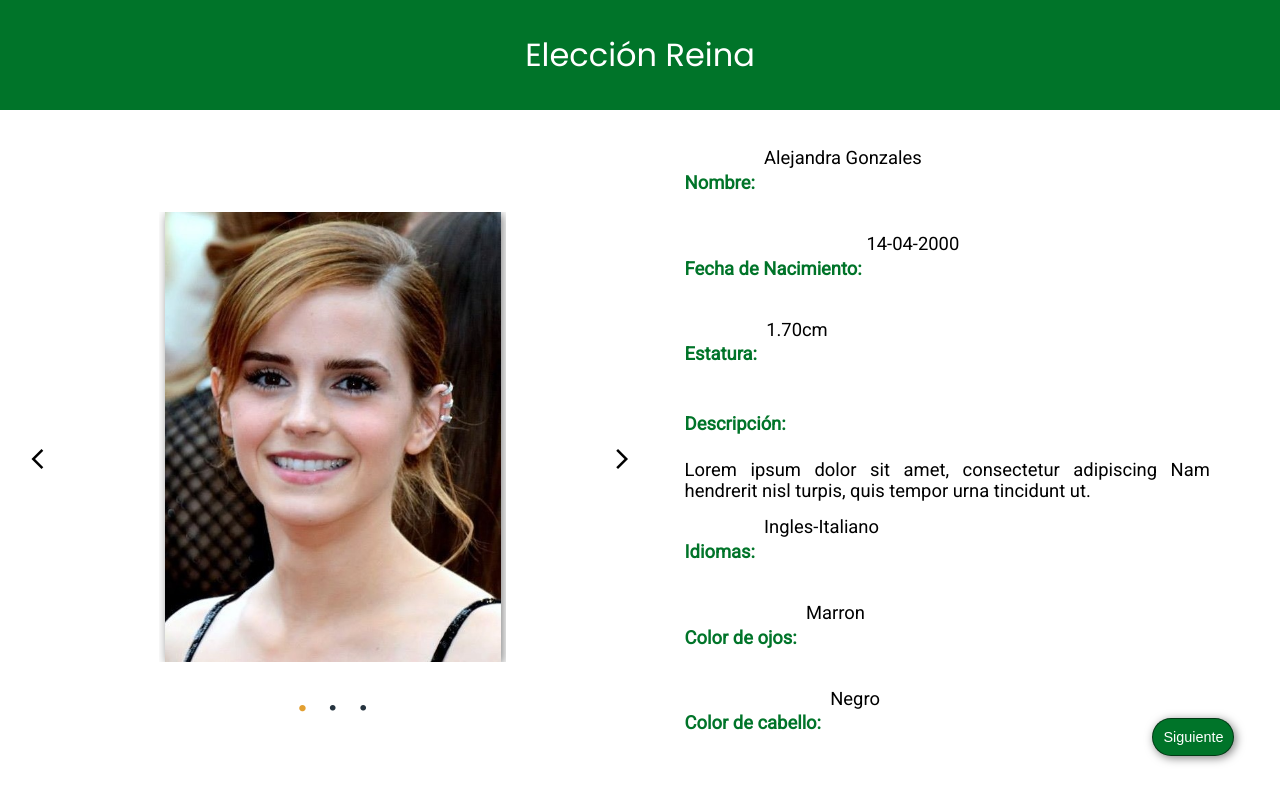
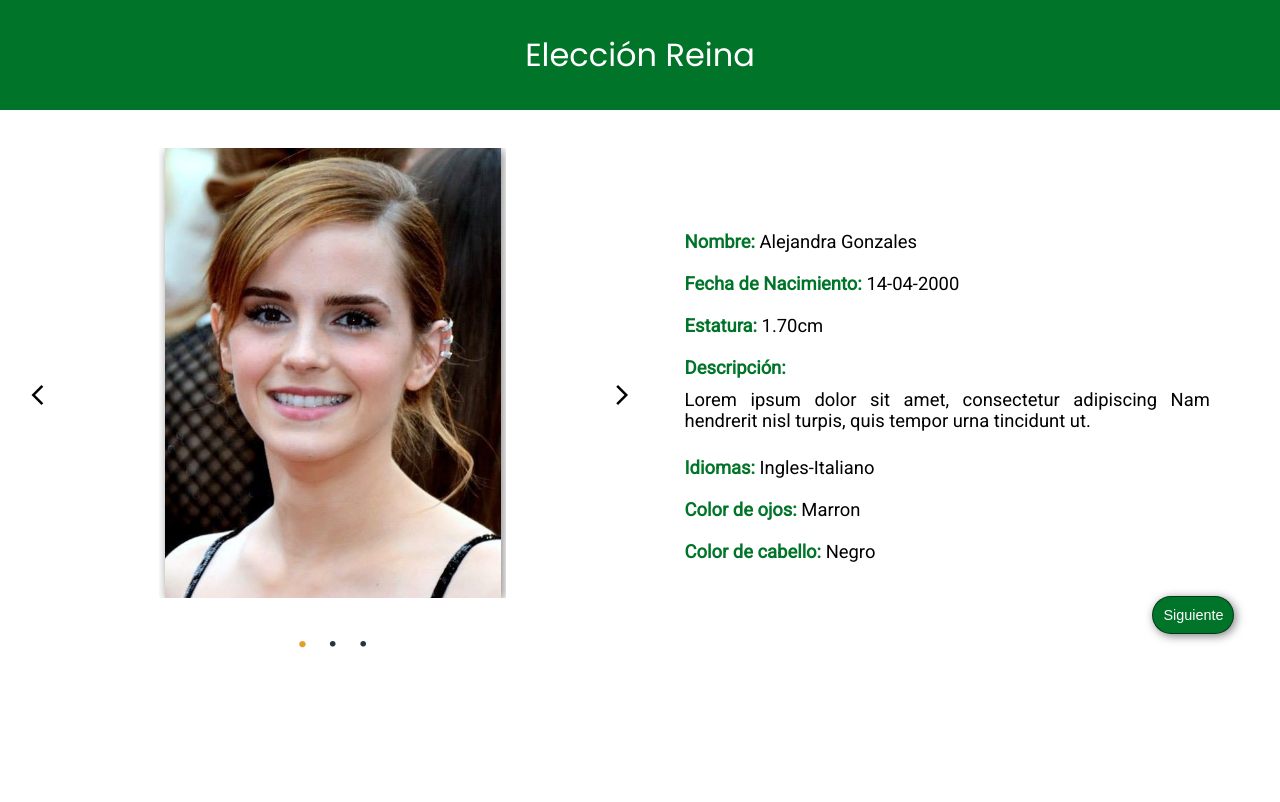
Before and after one commit to MilaProgramming/ReinaEspe, a React (Create React App) app: page /carrusel in a window 1280 px wide. Shown: the top 802 px of the page. Built offline with nearby package versions, Linux system fonts and the light colour scheme.

Commit message:
estilos css de info del carrusel arreglados

```diff
--- a/src/pages/Carousel.js
+++ b/src/pages/Carousel.js
@@ -146,14 +146,35 @@ export const Carousel=() => {
                 </button>
             </div>
             <div className='carousel-item-text'>
-            <div className="renglon"><h4>Nombre:</h4>&nbsp; {items[activeQueen].nombreCompleto}</div>
-            <div className="renglon"><h4>Fecha de Nacimiento:</h4> &nbsp;{items[activeQueen].fechaNacimiento}</div>
-            <div className="renglon"><h4>Estatura:</h4>&nbsp; {items[activeQueen].estatura}</div>
-            <div className="renglon"><h4>Descripción:</h4>{items[activeQueen].description}</div>
-            <div className="renglon"><h4>Idiomas:</h4>&nbsp; {items[activeQueen].idiomas}</div>
-            <div className="renglon"><h4>Color de ojos:</h4>&nbsp; {items[activeQueen].colorOjos}</div>
-            <div className="renglon"><h4>Color de cabello:</h4>&nbsp; {items[activeQueen].colorCabello}</div>
-        </div> {/* El indice debe ser parametrizado */}
+                <div className="renglon">
+                    <h4>Nombre:</h4>&nbsp;
+                    <span className='renglon_info'>{items[activeQueen].nombreCompleto}</span>
+                </div>
+                <div className="renglon">
+                    <h4>Fecha de Nacimiento:</h4> &nbsp;
+                    <span className='renglon_info'>{items[activeQueen].fechaNacimiento}</span>
+                </div>
+                <div className="renglon">
+                    <h4>Estatura:</h4>&nbsp;
+                    <span className='renglon_info'>{items[activeQueen].estatura}</span>
+                </div>
+                <div className="renglon">
+                    <h4>Descripción:</h4>
+                    <span className='renglon_info'>{items[activeQueen].description}</span>
+                </div>
+                <div className="renglon">
+                    <h4>Idiomas:</h4>&nbsp;
+                    <span className='renglon_info'>{items[activeQueen].idiomas}</span>
+                </div>
+                <div className="renglon">
+                    <h4>Color de ojos:</h4>&nbsp;
+                    <span className='renglon_info'>{items[activeQueen].colorOjos}</span>
+                </div>
+                <div className="renglon">
+                    <h4>Color de cabello:</h4>&nbsp;
+                    <span className='renglon_info'>{items[activeQueen].colorCabello}</span>
+                </div>
+            </div> {/* El indice debe ser parametrizado */}
         </div>
         <div className="boton-siguiente">
             {(activeQueen < items.length-1) &&(
--- a/src/styles/carrusel.css
+++ b/src/styles/carrusel.css
@@ -70,11 +70,18 @@ header{
 .renglon {
   display: flex;
   text-align:center;
-  margin-bottom: 3%;
+  /* margin-bottom: 3%; */
 }
 
+.renglon_info{
+  display: flex;
+  justify-content: center;
+  align-items: center;
+}
 .renglon h4 {
   color: #007429;
+  margin-top: 2%;
+  margin-bottom: 2%;
 }
 .renglon:nth-child(4){
   display:block;
```
